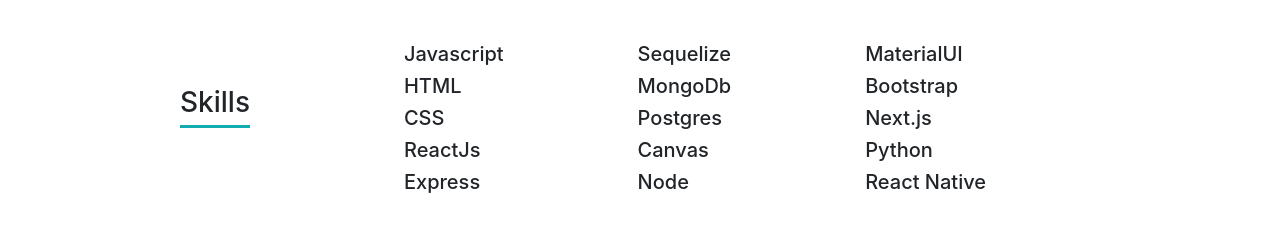
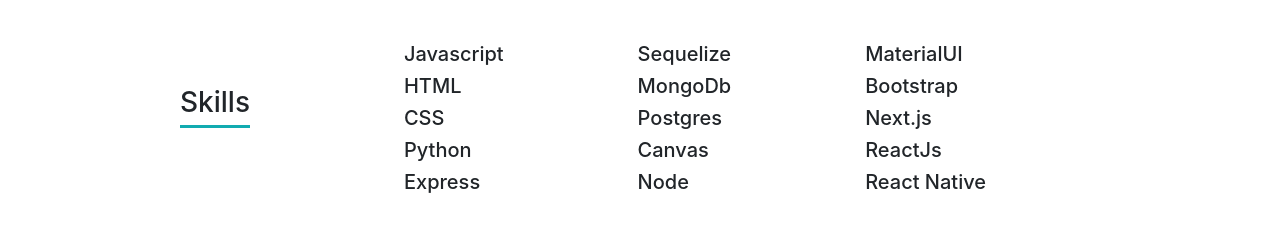
Before and after one commit to AJRJ29/Portfolio, a Next.js app: page / in a window 1280 px wide. Shown: the part 1740-1968 px from the top of the page. Built offline with nearby package versions, Linux system fonts and the light colour scheme.

Commit message:
fix some stuff

```diff
--- a/components/experience.js
+++ b/components/experience.js
@@ -32,7 +32,7 @@
             <h5>Javascript</h5>
             <h5>HTML</h5>
             <h5>CSS</h5>
-            <h5>ReactJs</h5>
+            <h5>Python</h5>
             <h5>Express</h5>
           </div>
           <div className="experience__skillsTwo">
@@ -46,7 +46,7 @@
             <h5>MaterialUI</h5>
             <h5>Bootstrap</h5>
             <h5>Next.js</h5>
-            <h5>Python</h5>
+            <h5>ReactJs</h5>
             <h5>React Native</h5>
           </div>
         </div>
```
